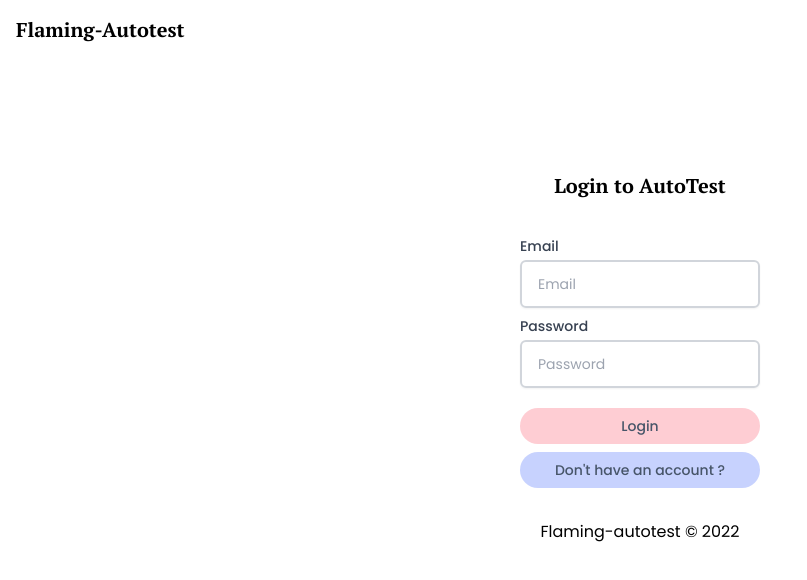
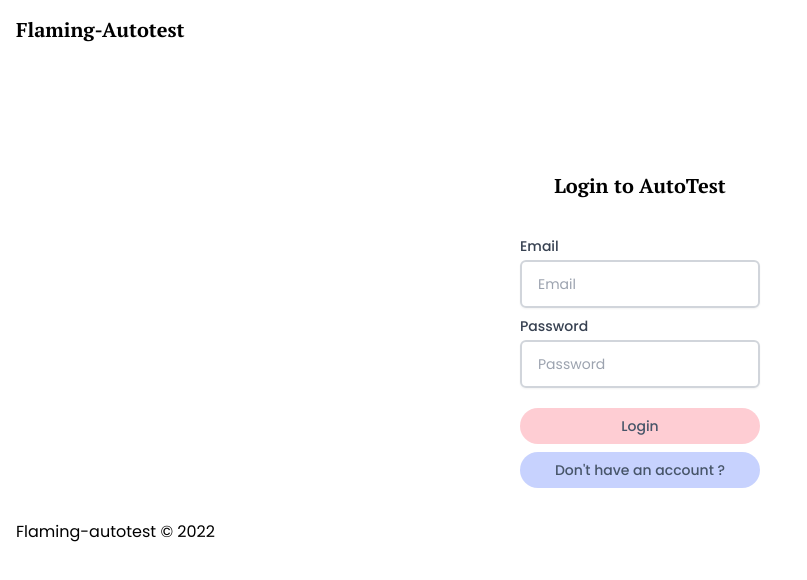
Before and after one commit to flamingautotest/front, a Next.js app: page /login in a window 1280 px wide. Shown: the top 580 px of the page, without its empty margins (0-807 px from the left). Built offline with nearby package versions, Linux system fonts and the light colour scheme.

Commit message:
feat(style): add footer, improve homepage and spinner

```diff
--- a/components/Footer.js
+++ b/components/Footer.js
@@ -1,19 +1,7 @@
-import { joinClassNames } from '~/utils'
-
-export default function Button(props) {
-    const {
-    } = props
-
+export default function Button() {
     return (
-        <div
-            className={
-                [
-                    'my-8',
-                    // className
-                ].join(' ')
-            }
-        >
-            <p className={'text-center'}>Flaming-autotest © 2022</p>
+        <div className={'mt-8 absolute'}>
+            <span className={'text-center pb-8'}>Flaming-autotest © 2022</span>
         </div>
     )
 }
--- a/components/Spinner.js
+++ b/components/Spinner.js
@@ -2,7 +2,7 @@ import HeaderIllustration from '~/assets/header_illustration.png'
 
 export default function Spinner() {
     return (
-        <div className="absolute left-0 top-0 w-screen h-screen flex flex-col justify-center items-center z-50">
+        <div className="h-screen flex flex-col justify-center items-center z-50">
             <img className='w-32 object-contain' src={HeaderIllustration.src} />
             <div className="loading-spinner">
                 <div></div>
--- a/pages/_app.js
+++ b/pages/_app.js
@@ -15,8 +15,8 @@ function Main({ Component, pageProps }) {
 				<Navbar />
 				<div className='max-w-screen-xl px-4 w-full mx-auto'>
 					<Component {...pageProps} />
+					<Footer />
 				</div>
-				<Footer />
 			</UserProvider>
 		</APIProvider>
 	)
--- a/partials/Landing.js
+++ b/partials/Landing.js
@@ -1,6 +1,7 @@
 import Link from 'next/link'
 import { Button, Card } from '~/components'
 import HeaderIllustration from '~/assets/header_illustration.png'
+import DotPattern from '~/assets/dot_pattern.png'
 
 export default function Landing() {
     return (
@@ -18,7 +19,7 @@ export default function Landing() {
                                 <Button
                                     type={'primary'}
                                     className={'mr-5'}
-                                    size={'s'}
+                                    size={'m'}
                                 >
                                     Get Started
                                 </Button>
@@ -36,7 +37,9 @@ export default function Landing() {
                 </div>
             </div>
             <div className='relative lg:my-48 my-12 lg:w-2/3 m-auto'>
+                <img className='hidden lg:block lg:absolute w-8/12 opacity-50' style={{ top:'-80%', left: '-20%',zIndex: '-4' }} src={DotPattern.src} />
                 <h1 className='text-3xl text-center'>Discover next generation automated testing unlike anything else.</h1>
+                <img className='hidden lg:block lg:absolute w-8/12 opacity-50' style={{ bottom:'-80%', right: '-20%',zIndex: '-4' }} src={DotPattern.src} />
             </div>
             <div className='relative bg-pink rounded-2xl w-full p-4 py-3 md:pl-12 md:py-6 xl:pl-20 xl:py-10 overflow-hidden'>
                 <h2 className='text-xl xl:text-3xl mb-6 md:mb-10'>Features</h2>
```
Also changed, not shown: assets/dot_pattern.png (added).
